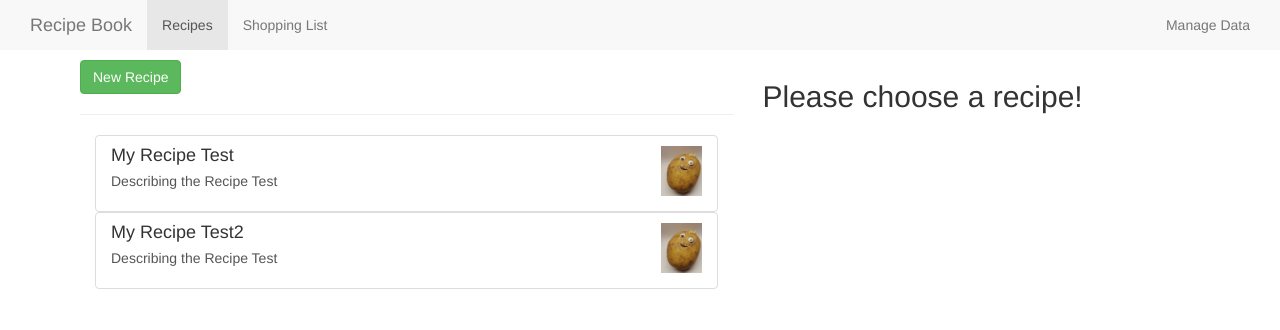
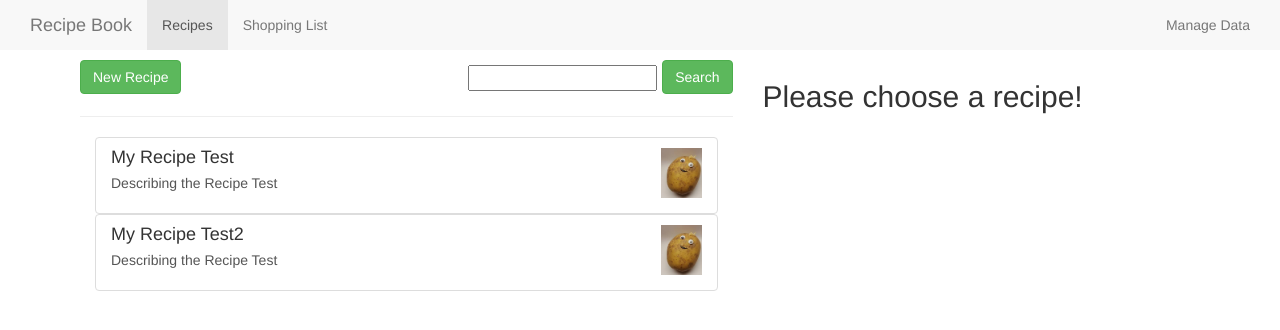
Before and after one commit to Pasiem/Recipe-Book, an Angular app: page /recipes in a window 1280 px wide. Shown: the top 330 px of the page. Built offline with nearby package versions, Linux system fonts and the light colour scheme.

Commit message:
Implemented filter pipe

```diff
--- a/src/app/app.module.ts
+++ b/src/app/app.module.ts
@@ -16,6 +16,7 @@ import { AppRoutingModule } from './app-routing.module';
 import { RecipestartComponent } from './recipe/recipestart/recipestart.component';
 import { RecipeEditComponent } from './recipe/recipe-edit/recipe-edit.component';
 import { RecipeService } from './recipe/recipe.service';
+import { SearchFilter } from './shared/filterlist.pipe';
 
 @NgModule({
   declarations: [
@@ -29,7 +30,8 @@ import { RecipeService } from './recipe/recipe.service';
     RecipeComponent,
     DropdownDirective,
     RecipestartComponent,
-    RecipeEditComponent
+    RecipeEditComponent,
+    SearchFilter
   ],
   imports: [
     BrowserModule,
--- a/src/app/recipe/recipedetail/recipedetail.component.html
+++ b/src/app/recipe/recipedetail/recipedetail.component.html
@@ -1,4 +1,3 @@
-
  <div>
     <div class="row">
         <div class="col-xs-12">
--- a/src/app/recipe/recipelist/recipelist.component.html
+++ b/src/app/recipe/recipelist/recipelist.component.html
@@ -2,15 +2,19 @@
     <div class="col-xs-12">
         <button routerLink='new'
                 class="btn btn-success">New Recipe</button>
+        <button class="btn btn-success pull-right" (click)="setSearchStr(search.value)">Search</button>
+        <input type="text" class="pull-right" style="margin: 5px;" #search>
     </div>
 </div>
 <hr>
 <div>
     <div class="col-xs-12">
-        <app-recipeitem
-            *ngFor="let recipeEl of recipes; let i = index"
-            [recipe] = "recipeEl"
-            [index]="i">
-        </app-recipeitem>
+        <div *ngFor="let recipeEl of recipes| filterList: searchValue: 'name'; let i = index ">
+            <app-recipeitem
+                *ngIf="recipeEl"
+                [recipe] = "recipeEl"
+                [index]="i">
+            </app-recipeitem>
+        </div>
     </div>
 </div>
--- a/src/app/recipe/recipelist/recipelist.component.ts
+++ b/src/app/recipe/recipelist/recipelist.component.ts
@@ -10,10 +10,14 @@ import { Subscription } from 'rxjs';
 })
 export class RecipelistComponent implements OnInit, OnDestroy {
   recipes: Recipe[];
+  searchValue = "";
+
   private recipesChangedSub: Subscription;
 
   constructor(private recipeService: RecipeService) { }
-
+  setSearchStr(searchstr: string) {
+    this.searchValue = searchstr;
+  }
   ngOnInit() {
     this.recipes = this.recipeService.getRecipes();
     this.recipesChangedSub = this.recipeService.recipeListUpdated.subscribe(
--- /dev/null
+++ b/src/app/shared/filterlist.pipe.ts
@@ -0,0 +1,19 @@
+import { Pipe, PipeTransform } from "@angular/core";
+
+@Pipe({
+    name: 'filterList'
+})
+export class SearchFilter implements PipeTransform {
+    transform(value: any, searchFilterStr: string, propName: string) {
+        const results = [];
+        for(const item of value) {
+            let name = item[propName];
+            if (searchFilterStr === "") return value;
+            if(name.includes(searchFilterStr)) {
+                results.push(item);
+            }
+            else results.push(null);
+        }
+        return results;
+    }
+}
--- a/src/app/shoppinglist/shoppinglist.component.html
+++ b/src/app/shoppinglist/shoppinglist.component.html
@@ -1,15 +1,17 @@
 <div class="row">
     <div class="col-xs-10">
         <app-shoppinglistedit></app-shoppinglistedit>
+        <button class="btn btn-success pull-right" (click)="setSearchStr(search.value)">Search</button>
+        <input type="text" class="pull-right" style="margin: 5px;" #search>
         <hr>
-        <ul class="list-group">
-            <a  class="list-group-item "
-                style="cursor: pointer"
-                *ngFor="let ingredient of ingredients; let i = index"
-                (click)="onEditItem(i)"
-            >
-                {{ingredient.name}}   ({{ingredient.amount}})
-            </a>
-        </ul>
+        <div *ngFor="let ingredient of ingredients | filterList: searchValue: 'name'; let i = index">
+                <a  class="list-group-item"
+                    style="cursor: pointer"
+                    *ngIf="ingredient"
+                    (click)="onEditItem(i)"
+                >
+                    {{ingredient.name}}   ({{ingredient.amount}})
+                </a>
+        </div>
     </div>
 </div>
--- a/src/app/shoppinglist/shoppinglist.component.ts
+++ b/src/app/shoppinglist/shoppinglist.component.ts
@@ -10,6 +10,7 @@ import { Subscription } from 'rxjs';
 })
 export class ShoppinglistComponent implements OnInit, OnDestroy {
   ingredients: Ingredient[];
+  searchValue = "";
   private ingChangeSub: Subscription;
 
   constructor(private shoppinglistService: ShoppingListService) { }
@@ -26,6 +27,10 @@ export class ShoppinglistComponent implements OnInit, OnDestroy {
     );
   }
 
+  setSearchStr(searchstr: string) {
+    this.searchValue = searchstr;
+  }
+
   ngOnDestroy() {
     this.ingChangeSub.unsubscribe();
   }
```
